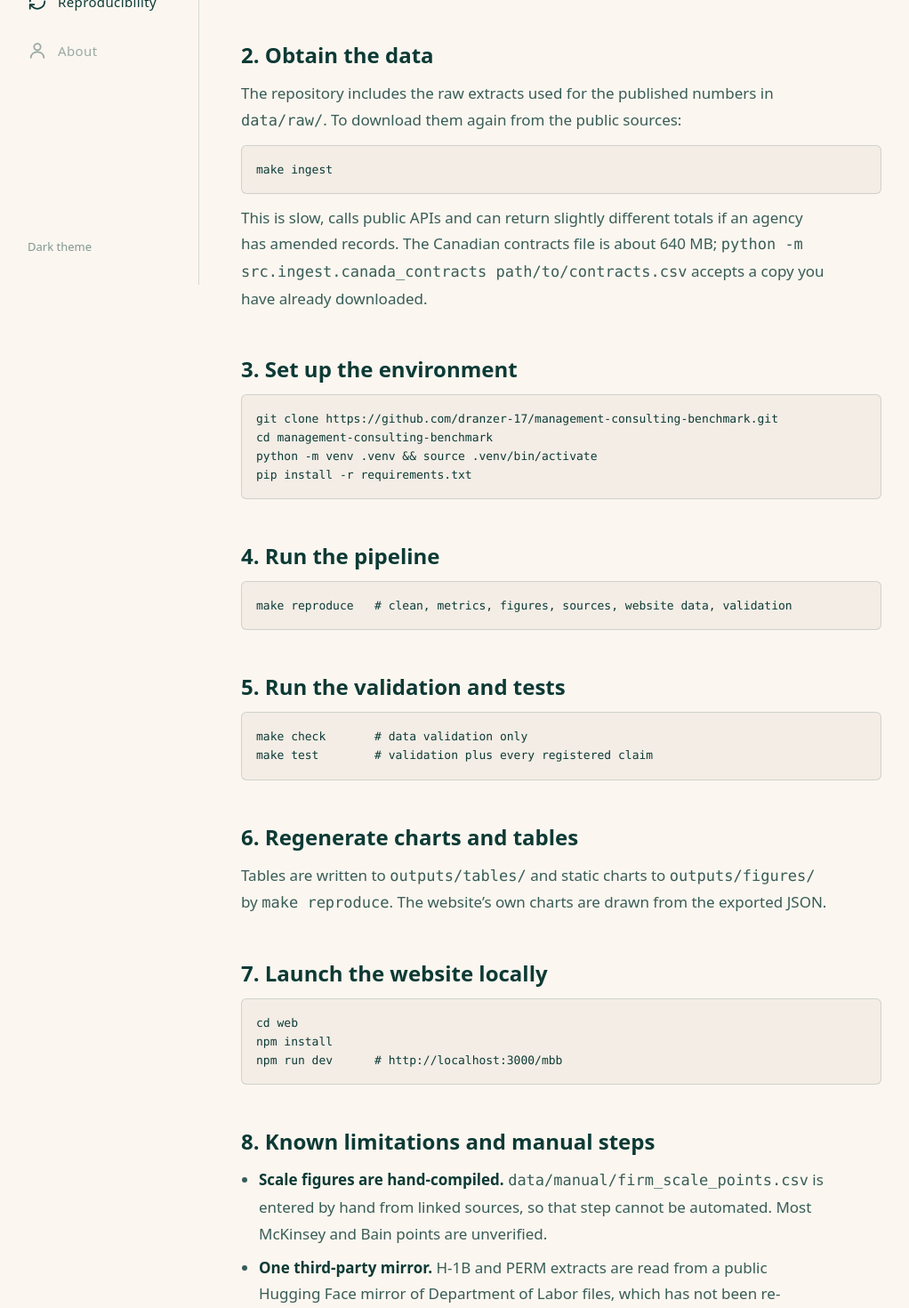
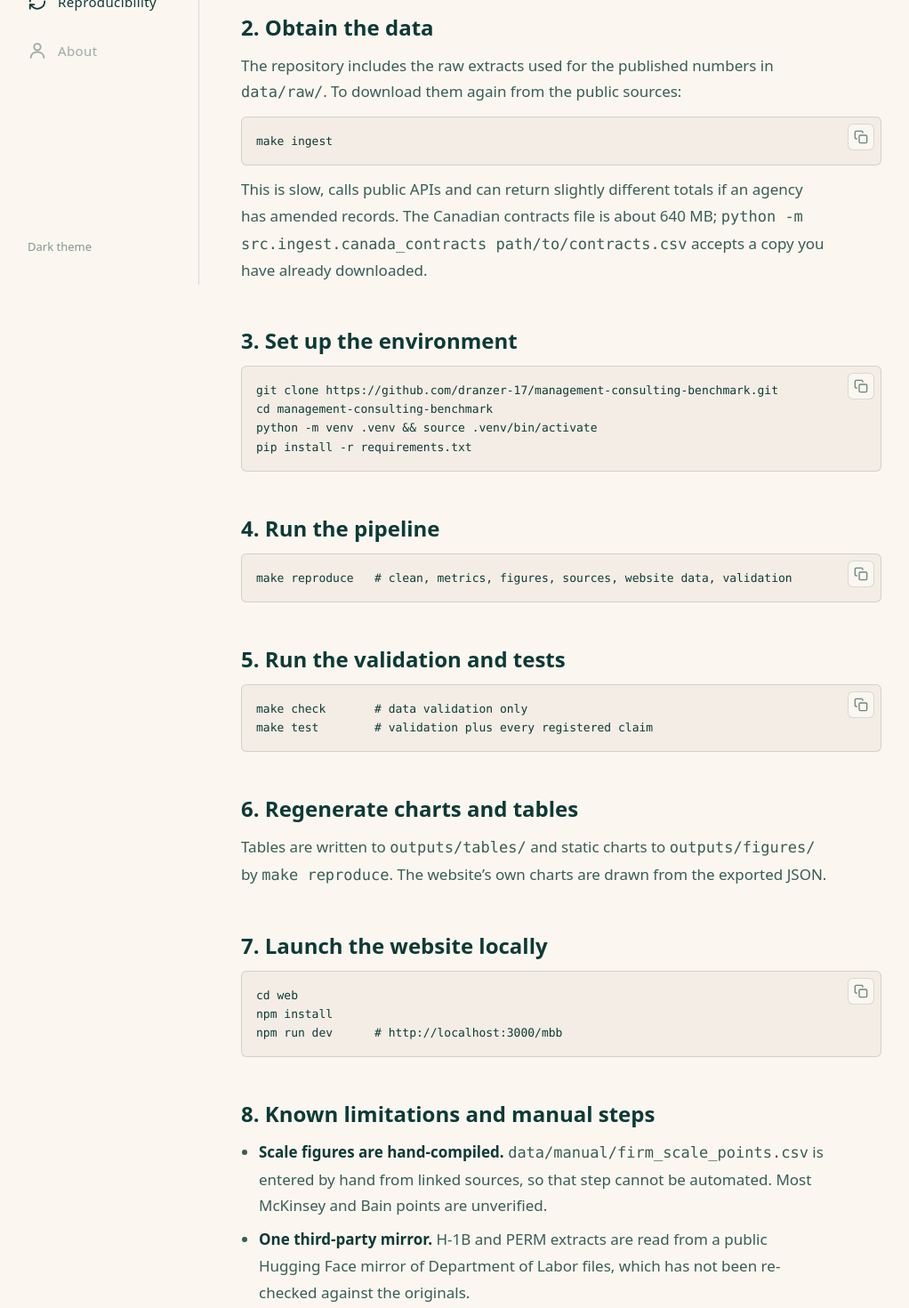
Before and after one commit to dranzer-17/management-consulting-benchmark, a Next.js app in the folder web/: page /mbb/reproducibility in a window 1280 px wide. Shown: the part 480-1950 px from the top of the page at 89% size, without its empty margins (25-1047 px from the left). Built offline with nearby package versions, Linux system fonts and the light colour scheme.

Commit message:
Add copy buttons to command blocks; remove page eyebrow labels

```diff
--- a/web/app/about/page.tsx
+++ b/web/app/about/page.tsx
@@ -7,7 +7,7 @@ export const metadata: Metadata = { title: "About", description: "Who produced t
 export default function About() {
   return (
     <PageShell>
-      <PageTitle eyebrow="About" title="About this research">
+      <PageTitle title="About this research">
         <p>This is an independent analysis by Kavish Shah, a student based in Mumbai, built as a reproducible public-data study of three consulting firms.</p>
       </PageTitle>
       <h2 className="mb-3 mt-10 text-2xl font-bold">Independence</h2>
--- a/web/app/data-and-sources/page.tsx
+++ b/web/app/data-and-sources/page.tsx
@@ -16,7 +16,7 @@ export default function DataAndSources() {
   return (
     <PageShell wide>
       <div className="max-w-[720px]">
-        <PageTitle eyebrow="Data & Sources" title="What the study is built on">
+        <PageTitle title="What the study is built on">
           <p>{summary.sources} public sources, {summary.source_records.toLocaleString("en-US")} cleaned records and {summary.metric_definitions} defined metrics. Retrieval dates are in each source entry.</p>
         </PageTitle>
       </div>
--- a/web/app/page.tsx
+++ b/web/app/page.tsx
@@ -21,7 +21,6 @@ export default function Home() {
   return (
     <PageShell wide>
       <div className="max-w-[720px]">
-        <p className="mb-3 text-[13px] font-medium uppercase tracking-[0.14em] text-muted-foreground">Independent research</p>
         <h1 className="text-3xl font-bold leading-tight md:text-[46px]">Management Consulting Competitive Benchmarking</h1>
         <p className="prose-report mt-5">
           An independent, data-driven examination of the observable differences in scale, talent signals, geographic footprint, and
--- a/web/app/reproducibility/page.tsx
+++ b/web/app/reproducibility/page.tsx
@@ -1,16 +1,16 @@
 import type { Metadata } from "next"
+import { CodeBlock } from "@/components/code-block"
 import { PageShell, PageTitle } from "@/components/page-shell"
 import { REPO_URL, BASE_PATH } from "@/lib/site"
 
 export const metadata: Metadata = { title: "Reproducibility", description: "How to rerun the analysis and the website from a clean checkout.", alternates: { canonical: `${BASE_PATH}/reproducibility` } }
 
 const H = ({ children }: { children: string }) => <h2 className="mb-3 mt-12 text-2xl font-bold">{children}</h2>
-const Code = ({ children }: { children: string }) => <pre className="my-3 overflow-x-auto rounded-md border border-border bg-card p-4 text-[13px] leading-relaxed">{children}</pre>
 
 export default function Reproducibility() {
   return (
     <PageShell>
-      <PageTitle eyebrow="Reproducibility" title="Rerun the research yourself">
+      <PageTitle title="Rerun the research yourself">
         <p>Everything on this site is regenerated from the repository. These steps need no private knowledge.</p>
       </PageTitle>
 
@@ -22,29 +22,29 @@ export default function Reproducibility() {
 
       <H>2. Obtain the data</H>
       <p className="prose-report text-[16px]">The repository includes the raw extracts used for the published numbers in <code>data/raw/</code>. To download them again from the public sources:</p>
-      <Code>{`make ingest`}</Code>
+      <CodeBlock>{`make ingest`}</CodeBlock>
       <p className="prose-report text-[16px]">This is slow, calls public APIs and can return slightly different totals if an agency has amended records. The Canadian contracts file is about 640 MB; <code>python -m src.ingest.canada_contracts path/to/contracts.csv</code> accepts a copy you have already downloaded.</p>
 
       <H>3. Set up the environment</H>
-      <Code>{`git clone ${REPO_URL}.git
+      <CodeBlock>{`git clone ${REPO_URL}.git
 cd management-consulting-benchmark
 python -m venv .venv && source .venv/bin/activate
-pip install -r requirements.txt`}</Code>
+pip install -r requirements.txt`}</CodeBlock>
 
       <H>4. Run the pipeline</H>
-      <Code>{`make reproduce   # clean, metrics, figures, sources, website data, validation`}</Code>
+      <CodeBlock>{`make reproduce   # clean, metrics, figures, sources, website data, validation`}</CodeBlock>
 
       <H>5. Run the validation and tests</H>
-      <Code>{`make check       # data validation only
-make test        # validation plus every registered claim`}</Code>
+      <CodeBlock>{`make check       # data validation only
+make test        # validation plus every registered claim`}</CodeBlock>
 
       <H>6. Regenerate charts and tables</H>
       <p className="prose-report text-[16px]">Tables are written to <code>outputs/tables/</code> and static charts to <code>outputs/figures/</code> by <code>make reproduce</code>. The website’s own charts are drawn from the exported JSON.</p>
 
       <H>7. Launch the website locally</H>
-      <Code>{`cd web
+      <CodeBlock>{`cd web
 npm install
-npm run dev      # http://localhost:3000/mbb`}</Code>
+npm run dev      # http://localhost:3000/mbb`}</CodeBlock>
 
       <H>8. Known limitations and manual steps</H>
       <ul className="prose-report list-disc space-y-2 pl-5 text-[16px]">
--- a/web/app/research/page.tsx
+++ b/web/app/research/page.tsx
@@ -42,7 +42,6 @@ export default function Report() {
       <div className="grid gap-12 xl:grid-cols-[minmax(0,720px)_200px]">
         <article>
           <header>
-            <p className="mb-3 text-[13px] font-medium uppercase tracking-[0.14em] text-muted-foreground">Research report</p>
             <h1 className="text-3xl font-bold leading-tight md:text-[42px]">McKinsey, BCG and Bain: what public data can and cannot show</h1>
             <p className="mt-4 text-[14px] text-muted-foreground">
               Kavish Shah · Published {longDate(PUBLISHED)} · Last updated {longDate(UPDATED)} · <a className="underline underline-offset-2" href={REPO_URL} target="_blank" rel="noopener noreferrer">Source code</a>
--- /dev/null
+++ b/web/components/code-block.tsx
@@ -0,0 +1,42 @@
+"use client"
+
+import { useState } from "react"
+
+/** Monospace block with a copy button. Copies the text exactly as shown. */
+export function CodeBlock({ children }: { children: string }) {
+  const [copied, setCopied] = useState(false)
+
+  async function copy() {
+    try {
+      await navigator.clipboard.writeText(children)
+    } catch {
+      const t = document.createElement("textarea")
+      t.value = children
+      document.body.appendChild(t)
+      t.select()
+      document.execCommand("copy")
+      t.remove()
+    }
+    setCopied(true)
+    setTimeout(() => setCopied(false), 1800)
+  }
+
+  return (
+    <div className="group relative my-3">
+      <pre className="overflow-x-auto rounded-md border border-border bg-card p-4 pr-12 text-[13px] leading-relaxed">{children}</pre>
+      <button
+        type="button"
+        onClick={copy}
+        aria-label={copied ? "Copied" : "Copy to clipboard"}
+        className="absolute right-2 top-2 rounded-md border border-border bg-background p-1.5 text-foreground/60 transition-colors hover:text-foreground"
+      >
+        {copied ? (
+          <svg className="h-4 w-4" viewBox="0 0 24 24" fill="none" stroke="currentColor" strokeWidth="2" strokeLinecap="round" strokeLinejoin="round" aria-hidden><path d="M20 6 9 17l-5-5" /></svg>
+        ) : (
+          <svg className="h-4 w-4" viewBox="0 0 24 24" fill="none" stroke="currentColor" strokeWidth="2" strokeLinecap="round" strokeLinejoin="round" aria-hidden><rect x="9" y="9" width="13" height="13" rx="2" /><path d="M5 15H4a2 2 0 0 1-2-2V4a2 2 0 0 1 2-2h9a2 2 0 0 1 2 2v1" /></svg>
+        )}
+      </button>
+      <span className="sr-only" role="status">{copied ? "Copied to clipboard" : ""}</span>
+    </div>
+  )
+}
--- a/web/components/page-shell.tsx
+++ b/web/components/page-shell.tsx
@@ -10,10 +10,9 @@ export function PageShell({ children, wide = false }: { children: ReactNode; wid
   )
 }
 
-export function PageTitle({ eyebrow, title, children }: { eyebrow?: string; title: string; children?: ReactNode }) {
+export function PageTitle({ title, children }: { title: string; children?: ReactNode }) {
   return (
     <header className="mb-10">
-      {eyebrow && <p className="mb-3 text-[13px] font-medium uppercase tracking-[0.14em] text-muted-foreground">{eyebrow}</p>}
       <h1 className="text-3xl font-bold leading-tight md:text-[44px]">{title}</h1>
       {children && <div className="prose-report mt-5">{children}</div>}
     </header>
```
Also changed, not shown: web/app/methodology/page.tsx (+4 -3 lines).
